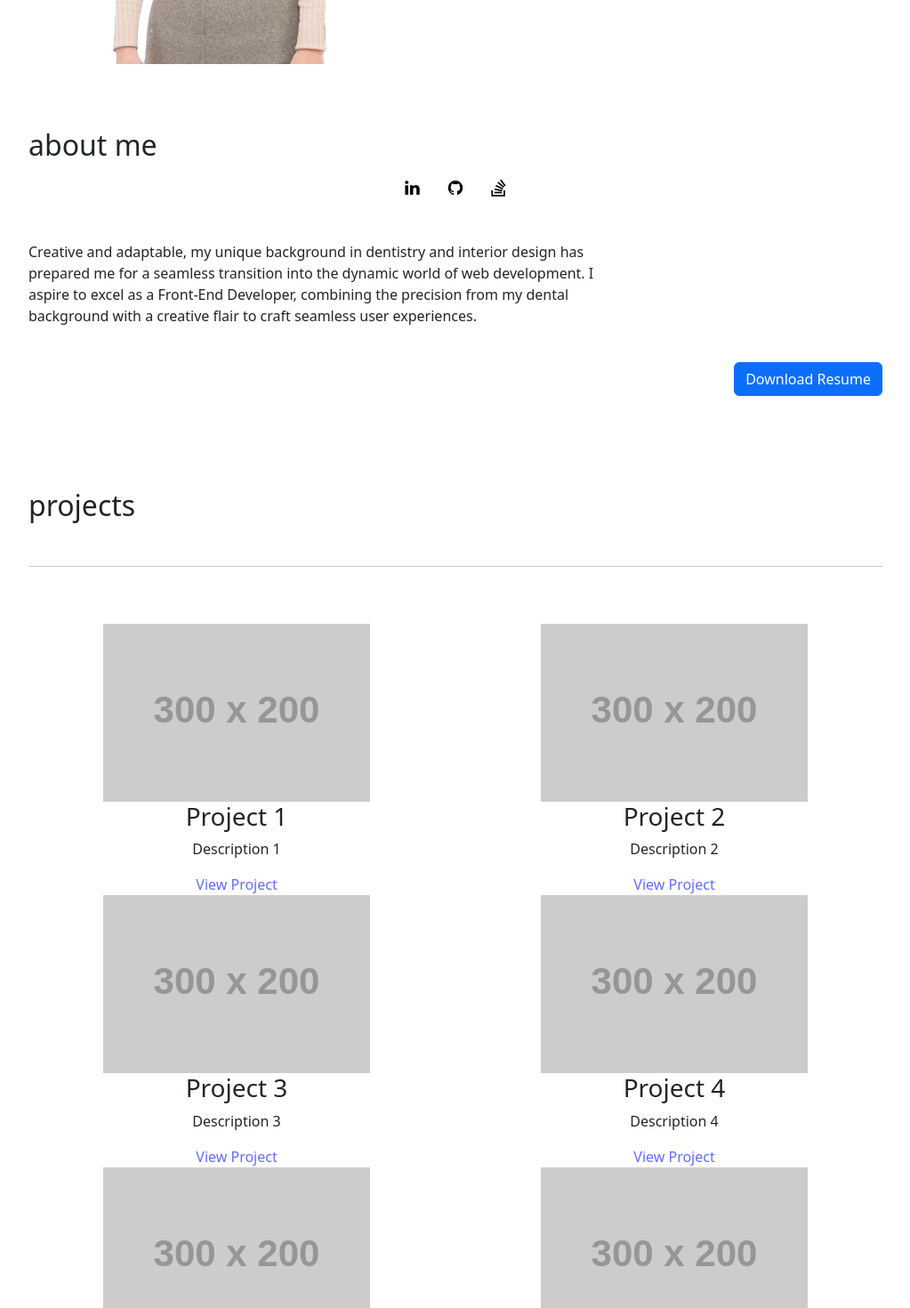
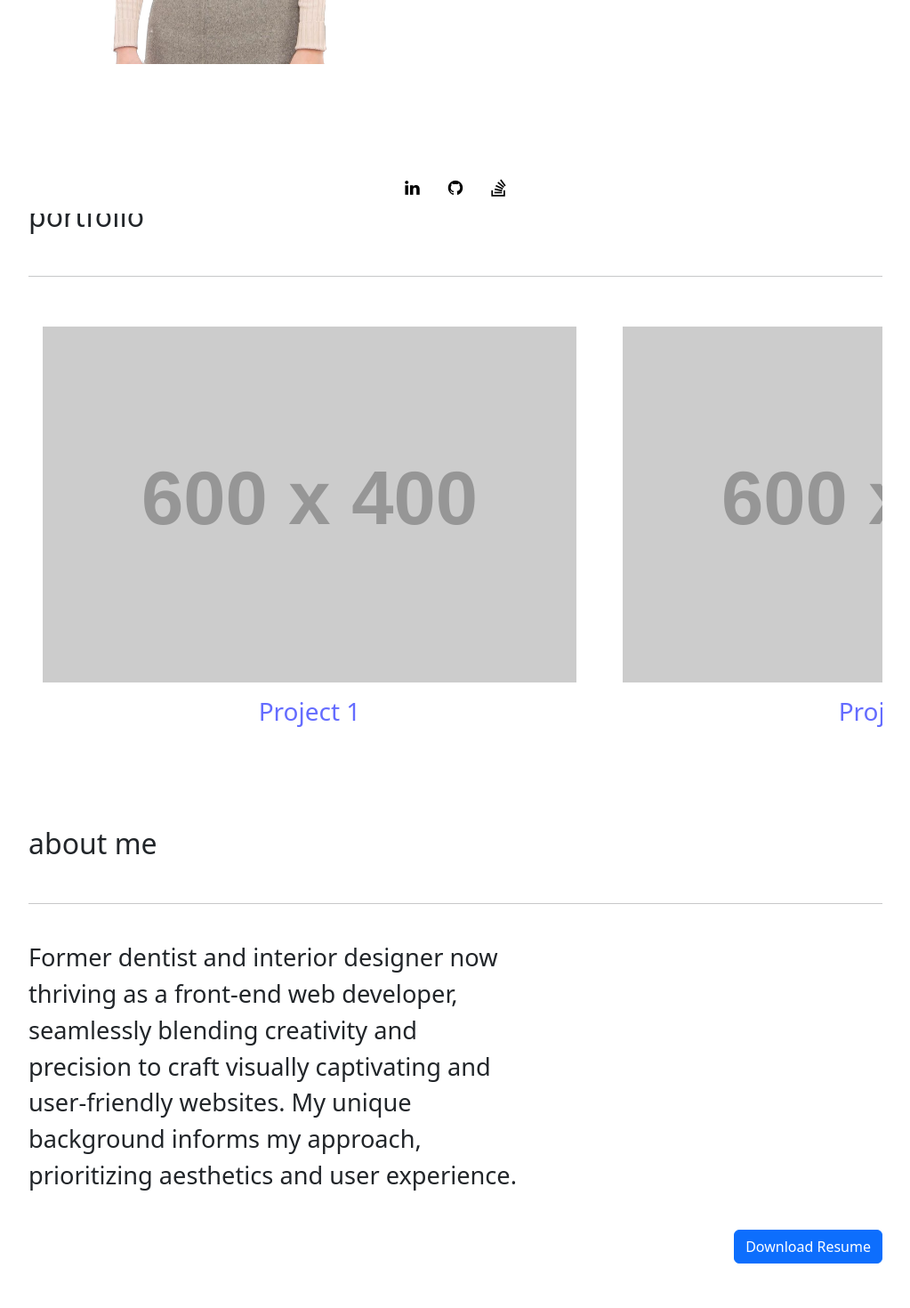
Before and after one commit to jsck45/portfolio-react, a React (Vite) app: page / in a window 1280 px wide. Shown: the part 560-2030 px from the top of the page at 89% size, without its empty margins (128-1151 px from the left). Built offline with nearby package versions, Linux system fonts and the light colour scheme.

Commit message:
horizontal portfolio styling

```diff
--- a/src/components/Navigation/Navigation.css
+++ b/src/components/Navigation/Navigation.css
@@ -9,5 +9,5 @@
   }
 
   .navlinks {
-    margin-right: 3rem;
+    margin-right: 5rem;
   }
--- /dev/null
+++ b/src/components/Project/Project.css
@@ -0,0 +1,3 @@
+.project-image {
+    margin: 1em;
+}
--- a/src/components/Project/Project.jsx
+++ b/src/components/Project/Project.jsx
@@ -1,17 +1,19 @@
 import React from "react";
+import "./Project.css";
 
 const Project = ({ title, description }) => {
   return (
     <div className="project">
-      <img
-        src="https://via.placeholder.com/300x200"
-        alt="Project Image"
+      <img className="project-image"
+  src="https://via.placeholder.com/600x400"
+  alt="Project Image"
       />
-      <h3>{title}</h3>
-      <p>{description}</p>
+      <br />
+      {/* <h3>{title}</h3> */}
+      {/* <p>{description}</p> */}
 
       <a href="#" target="_blank" rel="noopener noreferrer">
-        View Project
+        <h3>{title}</h3>
       </a>
     </div>
   );
--- a/src/pages/About/About.css
+++ b/src/pages/About/About.css
@@ -37,4 +37,5 @@
 
   .snippet-text {
     text-align: left;
+    font-size: 1.7em;
   }
--- a/src/pages/About/AboutSnippet.jsx
+++ b/src/pages/About/AboutSnippet.jsx
@@ -9,12 +9,8 @@ const AboutSnippet = () => {
       <br />
       <hr />
       <br />
-      <p className="snippet-text col-lg-8">
-        Creative and adaptable, my unique background in dentistry and interior
-        design has prepared me for a seamless transition into the dynamic world
-        of web development. I aspire to excel as a Front-End Developer,
-        combining the precision from my dental background with a creative flair
-        to craft seamless user experiences.
+      <p className="snippet-text col-lg-7">
+         Former dentist and interior designer now thriving as a front-end web developer, seamlessly blending creativity and precision to craft visually captivating and user-friendly websites. My unique background informs my approach, prioritizing aesthetics and user experience.
       </p>
       <br />
       <div className="d-flex justify-content-end">
--- a/src/pages/Home/Home.css
+++ b/src/pages/Home/Home.css
@@ -7,5 +7,5 @@
 }
 
 .contact {
-    margin: 10rem 0;
+    margin: 7rem 0;
 }
--- a/src/pages/Home/Home.jsx
+++ b/src/pages/Home/Home.jsx
@@ -12,11 +12,9 @@ const Home = () => {
   <div className="header">
       <Header />
       </div>
-      <div className="about">
+
+           <Portfolio addMarginTop={false} />
       <AboutSnippet />
-     </div>
-           <Portfolio addMarginTop={false} />
-
      <div className="contact">
      <Contact />
      </div>
--- a/src/pages/Portfolio/Portfolio.css
+++ b/src/pages/Portfolio/Portfolio.css
@@ -1,11 +1,20 @@
-.portfolio-container {
-    margin: 5rem 0;
-}
 
 .with-margin-top {
     margin-top: 5rem;
   }
 
-/* .project-card {
+.horizontal-scroll-container {
+    display: flex;
+    overflow-x: auto; /* Enable horizontal scrolling */
+    white-space: nowrap; /* Prevent wrapping of items to the next line */
+    scrollbar-width: none; /* Hide the horizontal scrollbar (optional) */
+    -webkit-overflow-scrolling: touch; /* Enable smooth scrolling on iOS (optional) */
+  }
 
-} */
+  .project {
+    margin-right: 20px; /* Add some space between items */
+  }
+
+  .horizontal-scroll-container::-webkit-scrollbar {
+    display: none; /* Hide the scrollbar */
+  }
--- a/src/pages/Portfolio/Portfolio.jsx
+++ b/src/pages/Portfolio/Portfolio.jsx
@@ -14,20 +14,19 @@ const Portfolio = ({ addMarginTop }) => {
 
   return (
     <div className={`portfolio ${addMarginTop ? "with-margin-top" : ""}`}>
-    {/* <div> */}
-        <br/>
-        <div className="content" >
-        <h2 className="mb-5 text-start">projects</h2>
+      <br />
+      <div className="content">
+        <h2 className="mb-5 text-start">portfolio</h2>
         <hr />
         <br />
-      <div className="row mt-4">
-        {projectsData.map((project) => (
-          <div key={project.id} className="col-lg-6 project-card">
-            <Project title={project.title} description={project.description} />
-          </div>
-        ))}
+        <div className="horizontal-scroll-container">
+          {projectsData.map((project) => (
+            <div key={project.id}>
+              <Project title={project.title} />
+            </div>
+          ))}
+        </div>
       </div>
-    </div>
     </div>
   );
 };
```
